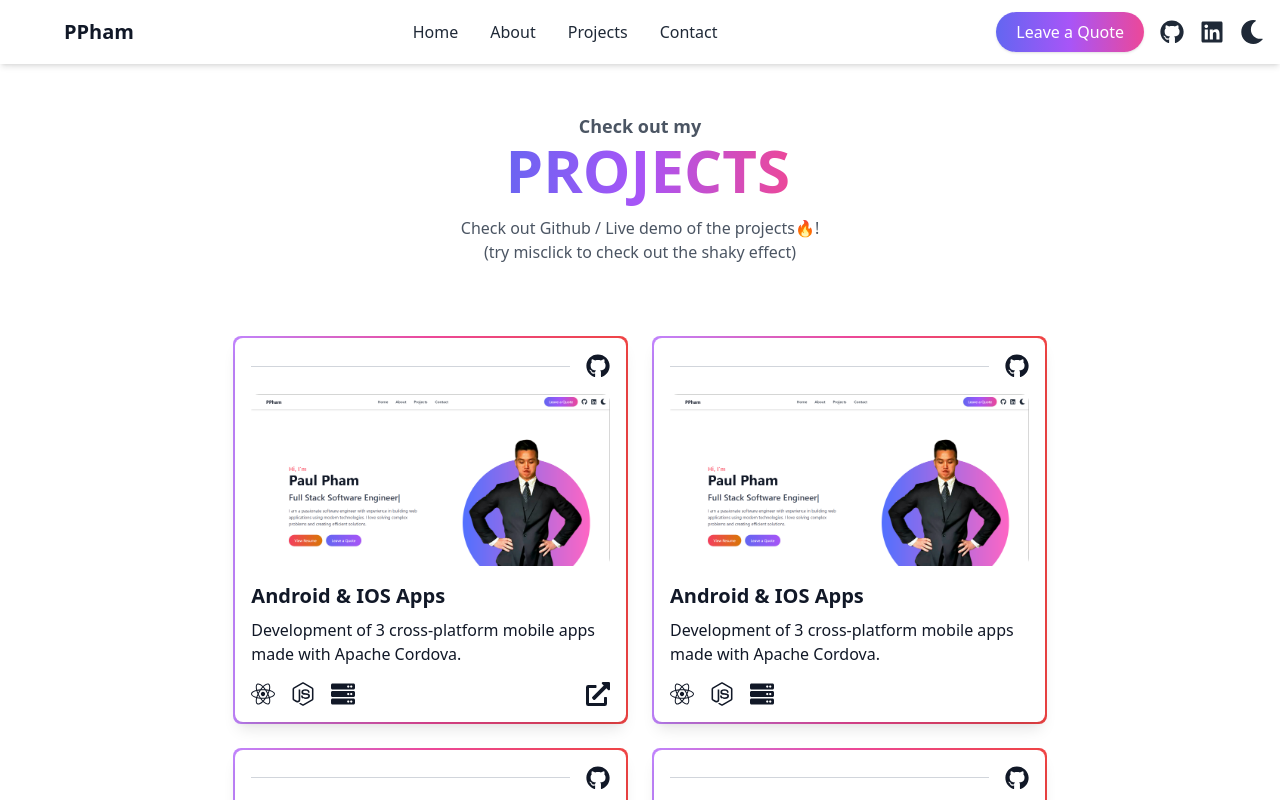
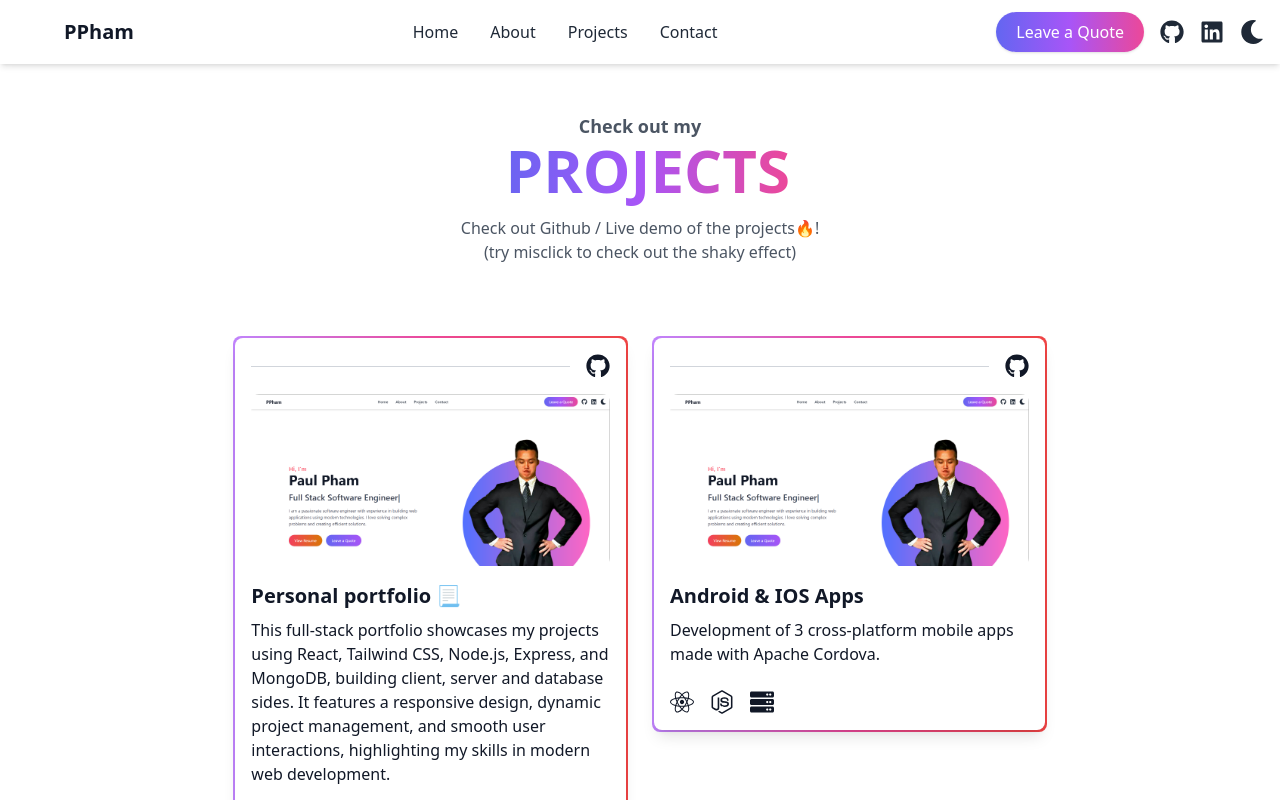
Before and after one commit to PaulP1406/Personal-portfolio, a React (Create React App) app in the folder client/: page /projects in a window 1280 px wide. Shown: the top 800 px of the page. Built offline with nearby package versions, Linux system fonts and the light colour scheme.

Commit message:
Addded description for web dev project

```diff
--- a/client/src/Components/ProjectCard.js
+++ b/client/src/Components/ProjectCard.js
@@ -40,7 +40,7 @@ const ProjectCard = ({ title, description, imageUrl, techStack, techIconMap, git
                 <h3 className="text-xl font-bold mb-2">{title}</h3>
 
                 {/* Description */}
-                <p className="mb-4">{description}</p>
+                <p className="mb-6 dark:font-light">{description}</p>
 
                 {/* Tech Stack Icons */}
                 <div className="flex mt-4 space-x-4">
@@ -58,7 +58,7 @@ const ProjectCard = ({ title, description, imageUrl, techStack, techIconMap, git
                             href={liveDemoLink}
                             target="_blank"
                             rel="noopener noreferrer"
-                            className="text-2xl hover:text-gray-400 transition-colors duration-300"
+                            className="text-xl hover:text-gray-400 transition-colors duration-300"
                         >
                             <FaExternalLinkAlt />
                         </a>
--- a/client/src/Pages/Project.js
+++ b/client/src/Pages/Project.js
@@ -24,8 +24,8 @@ const Projects = () => {
             <div className="container mx-auto p-6 grid grid-cols-1 lg:grid-cols-6 gap-6">
                 <div className="lg:col-start-2 col-span-2">
                     <ProjectCard
-                        title="Android & IOS Apps"
-                        description="Development of 3 cross-platform mobile apps made with Apache Cordova."
+                        title="Personal portfolio 📃"
+                        description="This full-stack portfolio showcases my projects using React, Tailwind CSS, Node.js, Express, and MongoDB, building client, server and database sides. It features a responsive design, dynamic project management, and smooth user interactions, highlighting my skills in modern web development."
                         imageUrl={personalProf}
                         techStack={["react", "node", "express"]}
                         techIconMap={techIconMap}
```
Also changed, not shown: client/src/Logos/Dungeon.png (added).
